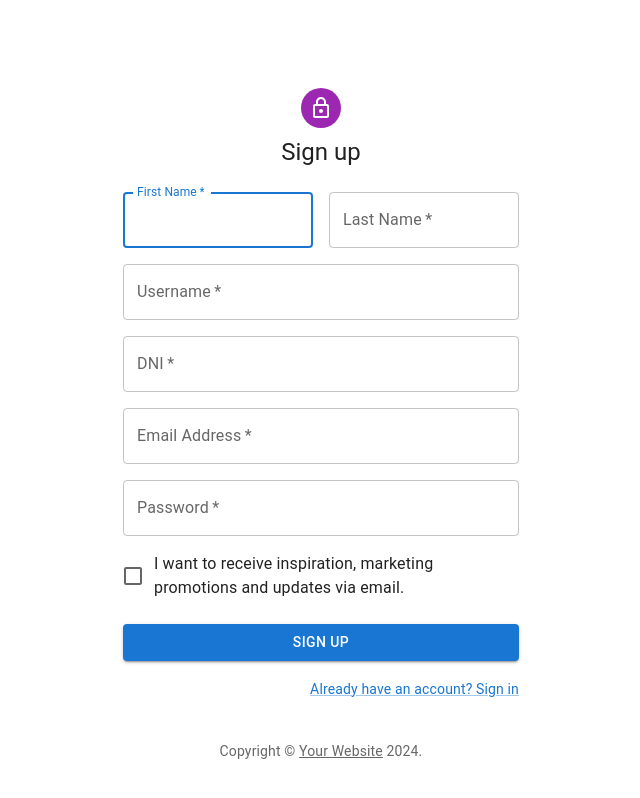
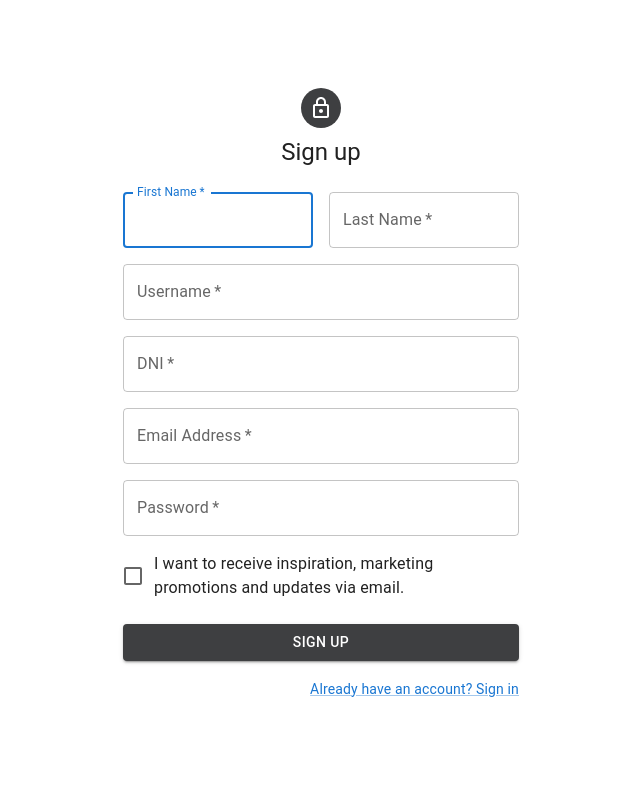
Before and after one commit to Hiimaarr/RebootFly, a React (Vite) app in the folder React_Frontend/: page /signup in a window 1280 px wide. Shown: the whole page, without its empty margins (319-959 px from the left). Built offline with nearby package versions, Linux system fonts and the light colour scheme.

Commit message:
color login signup fixed

```diff
--- a/React_Frontend/src/Pages/Login/Login.jsx
+++ b/React_Frontend/src/Pages/Login/Login.jsx
@@ -52,7 +52,7 @@ export default function SignIn() {
             alignItems: 'center',
           }}
         >
-          <Avatar sx={{ m: 1, bgcolor: 'secondary.main' }}>
+          <Avatar sx={{ m: 1, bgcolor: 'rgb(62, 63, 65)' }}>
             <LockOutlinedIcon />
           </Avatar>
           <Typography component="h1" variant="h5">
@@ -86,7 +86,7 @@ export default function SignIn() {
               type="submit"
               fullWidth
               variant="contained"
-              sx={{ mt: 3, mb: 2 }}
+              sx={{ mt: 3, mb: 2, bgcolor:'rgb(62, 63, 65)' }}
             >
               Sign In
             </Button>
@@ -104,7 +104,6 @@ export default function SignIn() {
             </Grid>
           </Box>
         </Box>
-        <Copyright sx={{ mt: 8, mb: 4 }} />
       </Container>
     </ThemeProvider>
   );
--- a/React_Frontend/src/Pages/Signup/Signup.jsx
+++ b/React_Frontend/src/Pages/Signup/Signup.jsx
@@ -51,7 +51,7 @@ export default function SignUp() {
             alignItems: 'center',
           }}
         >
-          <Avatar sx={{ m: 1, bgcolor: 'secondary.main' }}>
+          <Avatar sx={{ m: 1, bgcolor: 'rgb(62, 63, 65)' }}>
             <LockOutlinedIcon />
           </Avatar>
           <Typography component="h1" variant="h5">
@@ -132,7 +132,7 @@ export default function SignUp() {
               type="submit"
               fullWidth
               variant="contained"
-              sx={{ mt: 3, mb: 2 }}
+              sx={{ mt: 3, mb: 2, bgcolor:'rgb(62, 63, 65)' }}
             >
               Sign Up
             </Button>
@@ -145,7 +145,6 @@ export default function SignUp() {
             </Grid>
           </Box>
         </Box>
-        <Copyright sx={{ mt: 5 }} />
       </Container>
     </ThemeProvider>
   );
```
